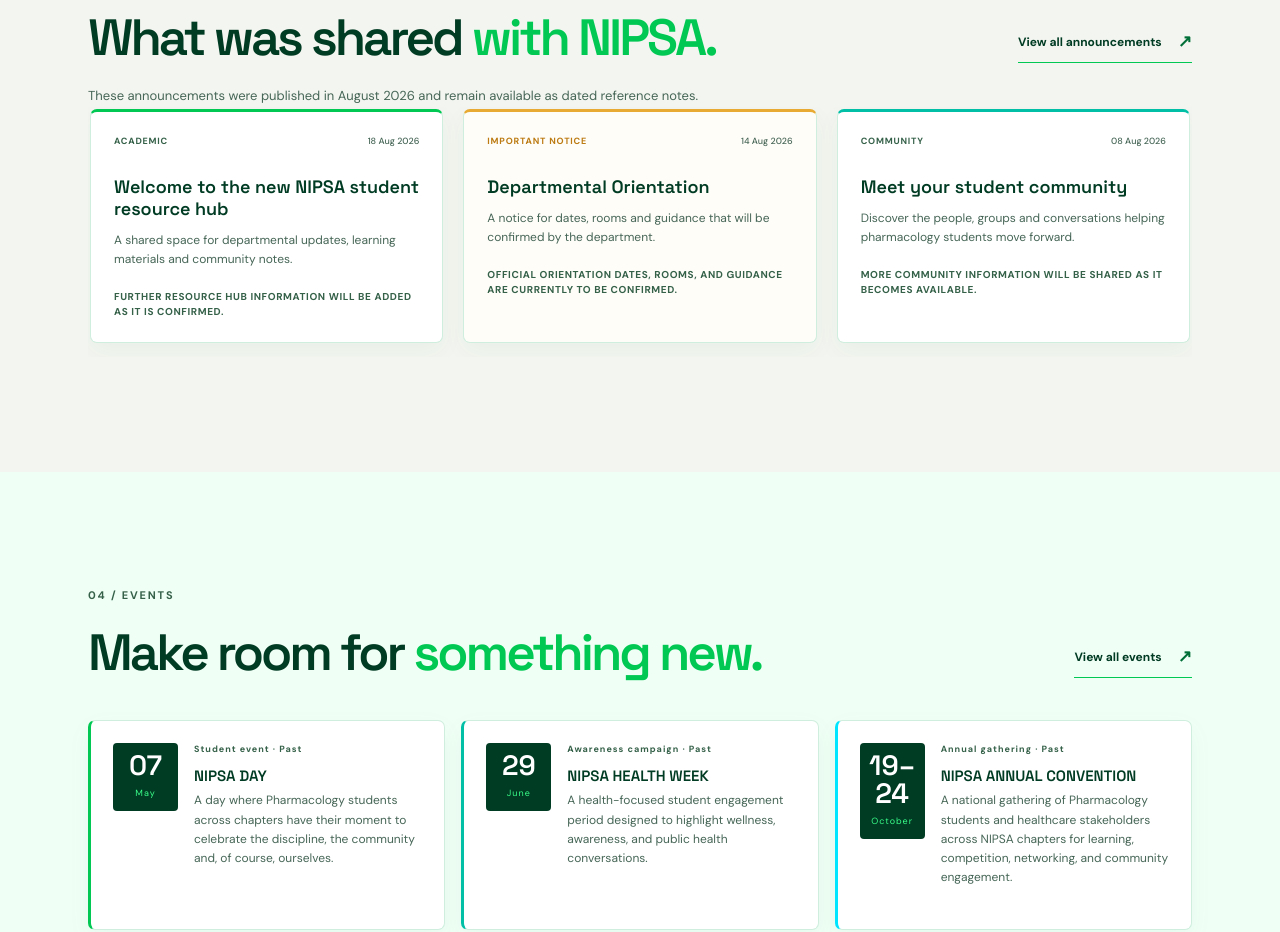
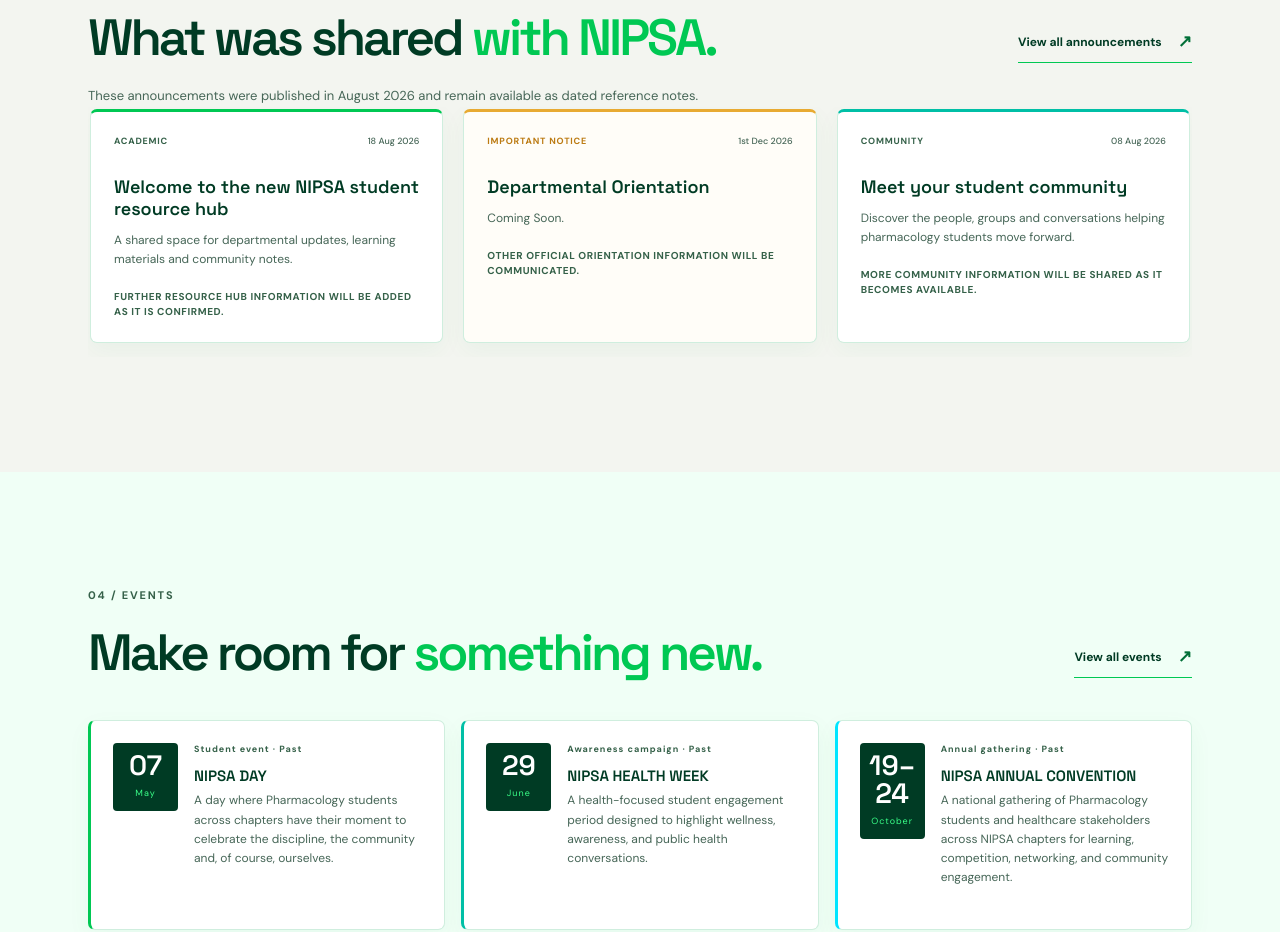
Before and after one commit to phenomenaltechhub/nipsaunilesa, a Next.js app: page / in a window 1280 px wide. Shown: the part 5660-6592 px from the top of the page. Built offline with nearby package versions, Linux system fonts and the light colour scheme.

Commit message:
Update departmental orientation announcement details

```diff
--- a/app/announcements/data.ts
+++ b/app/announcements/data.ts
@@ -35,13 +35,13 @@ export const announcements: AnnouncementItem[] = [
     slug: "departmental-orientation",
     title: "Departmental Orientation",
     category: "Important notice",
-    summary: "A notice for dates, rooms and guidance that will be confirmed by the department.",
+    summary: "Coming Soon.",
     description:
       "This is a departmental orientation notice. The dates, rooms, and guidance will be added when they are confirmed by the department.",
-    date: "14 Aug 2026",
+    date: "1st Dec 2026",
     tone: "amber",
     additionalInfo: [
-      "Official orientation dates, rooms, and guidance are currently to be confirmed.",
+      "Other official orientation information will be communicated.",
     ],
     enquiries: {
       email: "info@nipsaunilesa.com.ng",
```
